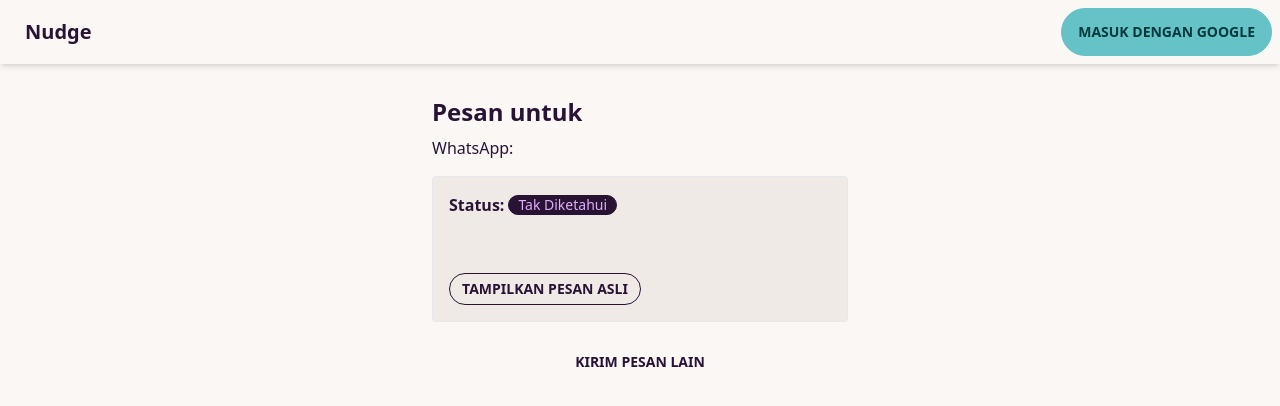
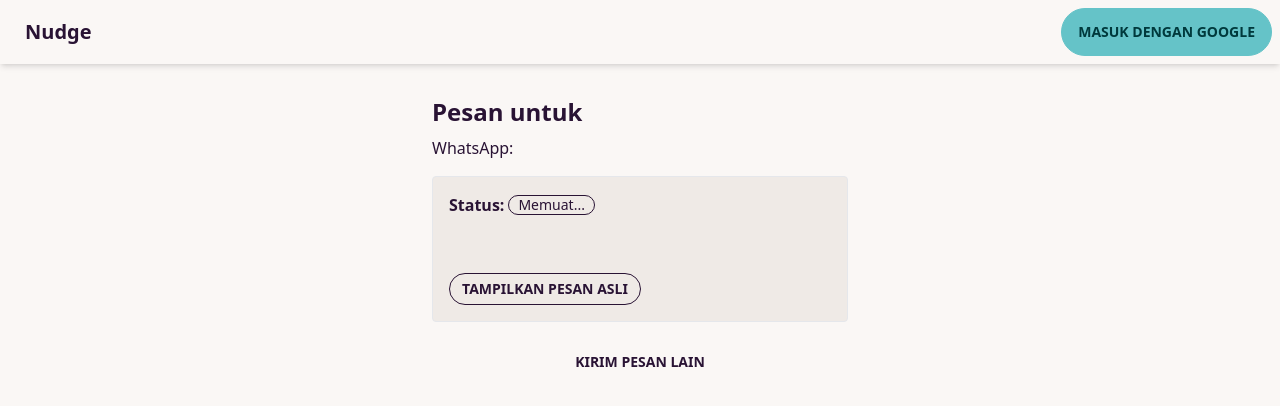
Before and after one commit to dendyaziz/nudge-nuxtjs, a Nuxt app: page /topics/1 in a window 1280 px wide. Shown: the top 406 px of the page. Built offline with nearby package versions, Linux system fonts and the light colour scheme; no server answers; the database is empty.

Commit message:
feat: update message status display with new 'PENDING' and loading states

```diff
--- a/pages/topics/[id].vue
+++ b/pages/topics/[id].vue
@@ -34,11 +34,12 @@
             </div>
           </span>
           <span v-else-if="messageStatus === 'SENT'" class="badge badge-info">Terkirim ke server</span>
+          <span v-else-if="messageStatus === 'PENDING'" class="badge badge-outline">Mengirim...</span>
           <span v-else-if="messageStatus === 'READ'" class="badge badge-success">Dibaca</span>
           <span v-else-if="messageStatus === 'PLAYED'" class="badge badge-success">Diputar</span>
           <span v-else-if="topic?.status === 'FAILED'" class="badge badge-error">Gagal</span>
           <span v-else-if="topic?.queueStatus === 'PROCESSING'" class="badge badge-info">Sedang Diproses</span>
-          <span v-else class="badge">Tak Diketahui</span>
+          <span v-else class="badge badge-outline">Memuat...</span>
         </div>
 
         <!-- Queue information -->
```
